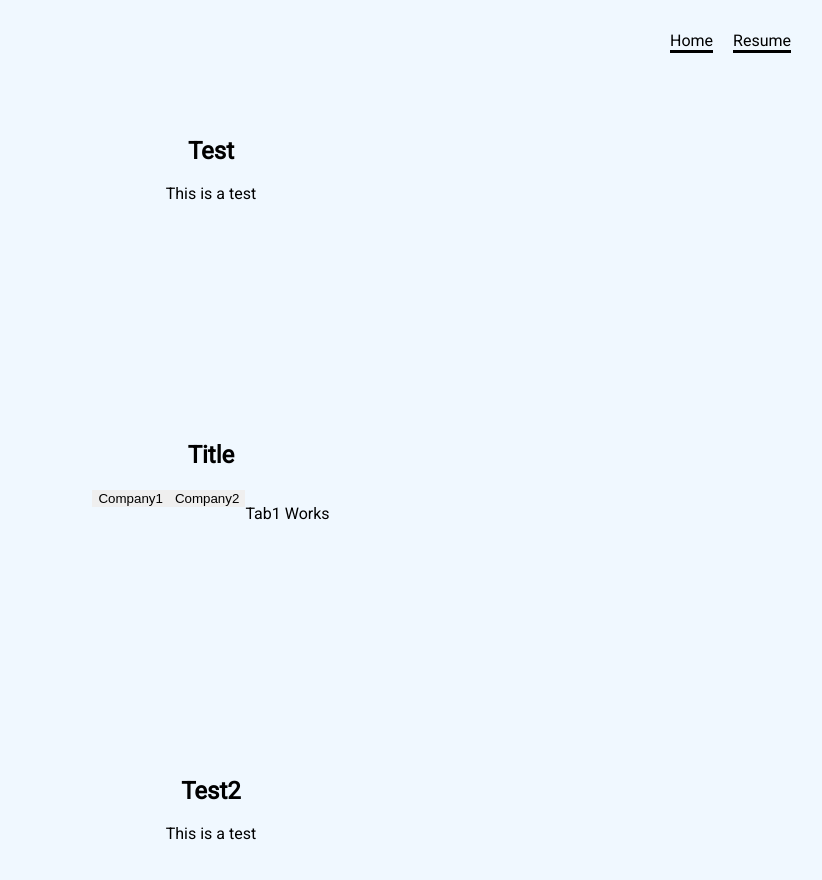
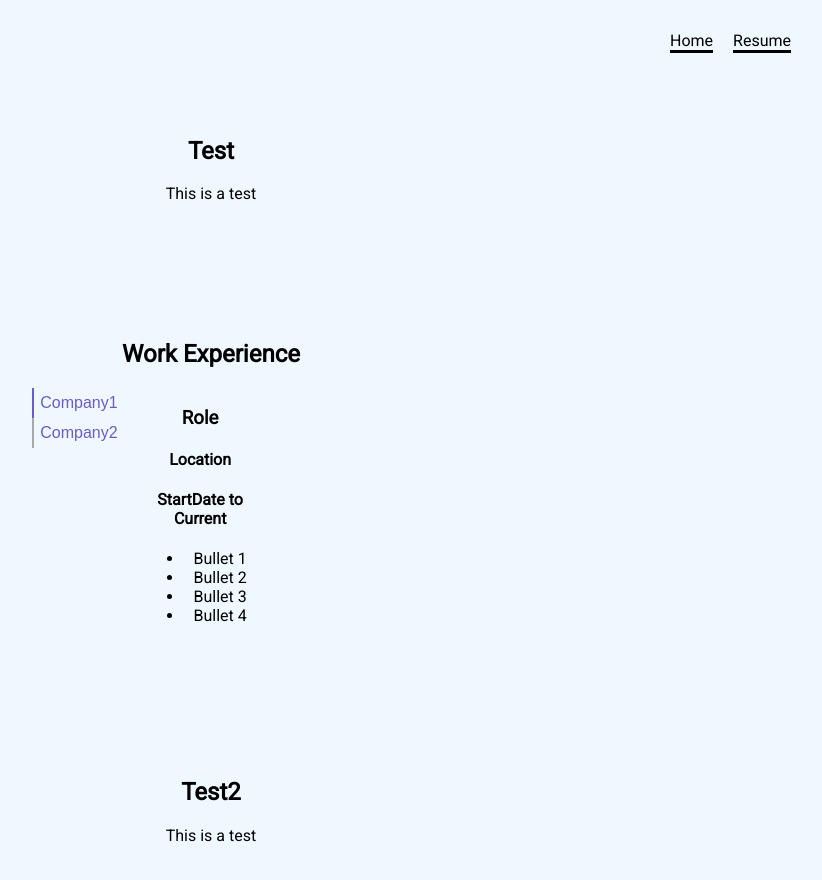
Before and after one commit to KJordan95/portfolio-website, a React (Vite) app: page / in a window 1280 px wide. Shown: the top 880 px of the page, without its empty margins (429-1251 px from the left). Built offline with nearby package versions, Linux system fonts and the light colour scheme.

Commit message:
adding skeleton for experience details

```diff
--- a/src/components/tabs/content.tsx
+++ b/src/components/tabs/content.tsx
@@ -3,9 +3,19 @@ import { TabContentInterface } from "../../pages/home/home";
 export const TabContent = (props: TabContentInterface) => {
   return (
     <>
-      {props.activeTab === props.id ? (
-        <div className="tab-content">{props.children}</div>
-      ) : null}
+      {/* {props.activeTab === props.id ? (
+        <div className="experience-description">{props.children}</div>
+      ) : null} */}
+      <div
+        className="experience-description"
+        style={
+          props.activeTab === props.id
+            ? { visibility: "visible" }
+            : { visibility: "hidden" }
+        }
+      >
+        {props.children}
+      </div>
     </>
   );
 };
--- a/src/components/tabs/nav-item.tsx
+++ b/src/components/tabs/nav-item.tsx
@@ -8,7 +8,12 @@ export const TabNavItem = (props: TabNavItemInterface) => {
   return (
     <button
       onClick={handleClick}
-      className={props.activeTab === props.id ? "active" : ""}
+      className={
+        props.activeTab === props.id
+          ? "company-button active"
+          : "company-button"
+      }
+      aria-selected={props.activeTab === props.id ? "true" : "false"}
     >
       {props.title}
     </button>
--- /dev/null
+++ b/src/pages/home/experience-details.tsx
@@ -0,0 +1,15 @@
+export const ExperienceDeails = () => {
+  return (
+    <>
+      <h3>Role</h3>
+      <h4>Location</h4>
+      <h4>StartDate to Current</h4>
+      <ul>
+        <li>Bullet 1</li>
+        <li>Bullet 2</li>
+        <li>Bullet 3</li>
+        <li>Bullet 4</li>
+      </ul>
+    </>
+  );
+};
--- a/src/pages/home/experience-section.tsx
+++ b/src/pages/home/experience-section.tsx
@@ -2,6 +2,7 @@ import { Children, useCallback, useRef, useState } from "react";
 import { useInView } from "react-intersection-observer";
 import { TabNavItem } from "../../components/tabs/nav-item";
 import { TabContent } from "../../components/tabs/content";
+import { ExperienceDeails } from "./experience-details";
 
 export const ExperienceSection = () => {
   const [activeTab, setActiveTab] = useState("company1");
@@ -27,8 +28,8 @@ export const ExperienceSection = () => {
   );
 
   return (
-    <section className="hidden" ref={setRefs}>
-      <h2>Title</h2>
+    <section className="hidden experience-section" ref={setRefs}>
+      <h2>Work Experience</h2>
       <div className="experiences">
         <div className="company" role="tablist">
           <TabNavItem
@@ -45,7 +46,7 @@ export const ExperienceSection = () => {
           ></TabNavItem>
         </div>
         <TabContent id={"company1"} activeTab={activeTab}>
-          <p>Tab1 Works</p>
+          <ExperienceDeails />
         </TabContent>
         <TabContent id={"company2"} activeTab={activeTab}>
           <p>Tab2 Works</p>
--- a/src/pages/home/home.css
+++ b/src/pages/home/home.css
@@ -66,6 +66,10 @@
   background: #555;
 }
 
+.experience-section {
+  height: max-content;
+}
+
 .experiences {
   /* background-color: rgb(53, 42, 126); */
   display: flex;
@@ -86,10 +90,11 @@
   color: var(--accent-color);
   text-align: left;
   border-left: 2px solid darkgray;
+  font-size: 1rem;
 }
 
 .company-button[aria-selected="true"] {
-  border-left-color: red;
+  border-left-color: var(--accent-color);
 }
 
 .experience-description {
```
